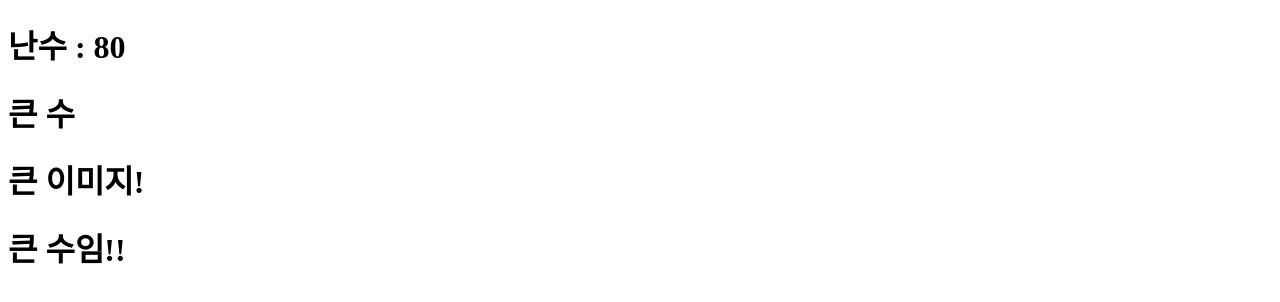
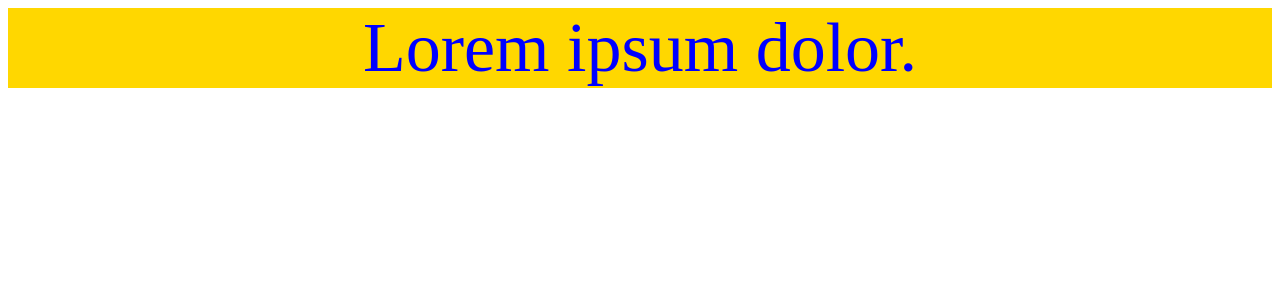
Before and after one commit to laehwani/reactHwani, a React (Create React App) app: page / in a window 1280 px wide. Shown: the top 302 px of the page. Built offline with nearby package versions, Linux system fonts and the light colour scheme.

Commit message:
간단한 {}, style 주기

```diff
--- a/src/App.js
+++ b/src/App.js
@@ -1,25 +1,16 @@
-function BigImage() {
-  return <h1>큰 이미지!</h1>;
-}
-
-function SmallImage() {
-  return <h1>작은 이미지!</h1>;
-}
-
 function App() {
-  const number = Math.ceil(Math.random() * 100);
-  const isLarge = number > 50;
+  const myStyle = {
+    color: "blue",
+    backgroundColor: "gold",
+    fontSize: "70px",
+    textAlign: "center",
+  };
   return (
-    <div>
-      <h1>난수 : {number}</h1>
-      <h1>{number > 50 ? "큰 수" : "작은 수"}</h1>
-      <div>{number > 50 ? <BigImage /> : <SmallImage />}</div>
-      <div>
-        {isLarge && <h1>큰 수임!!</h1>}
-        {isLarge || <h1>작은 수임!!</h1>}
-      </div>
-    </div>
+    <>
+      {/* style 속성은 객체로 주어야 함.
+       */}
+      <div style={myStyle}>Lorem ipsum dolor.</div>
+    </>
   );
 }
-
 export default App;
```
